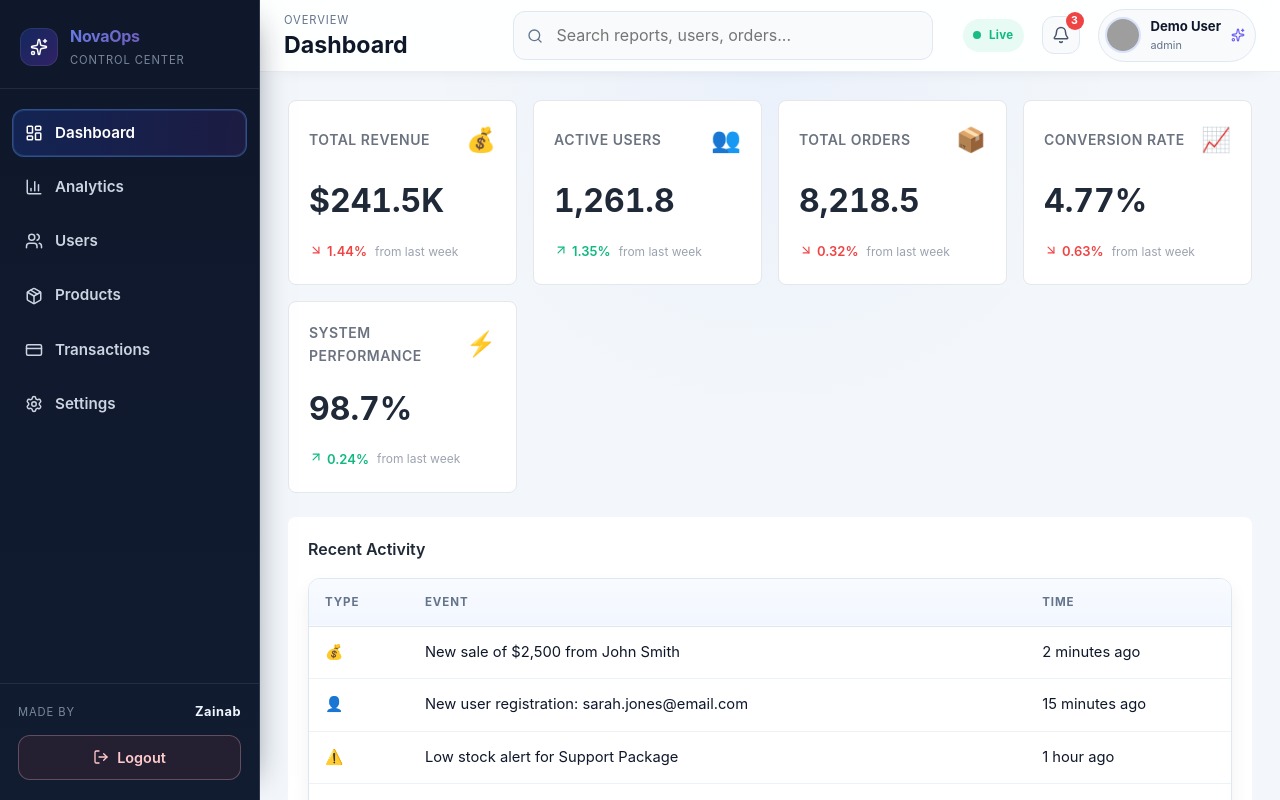
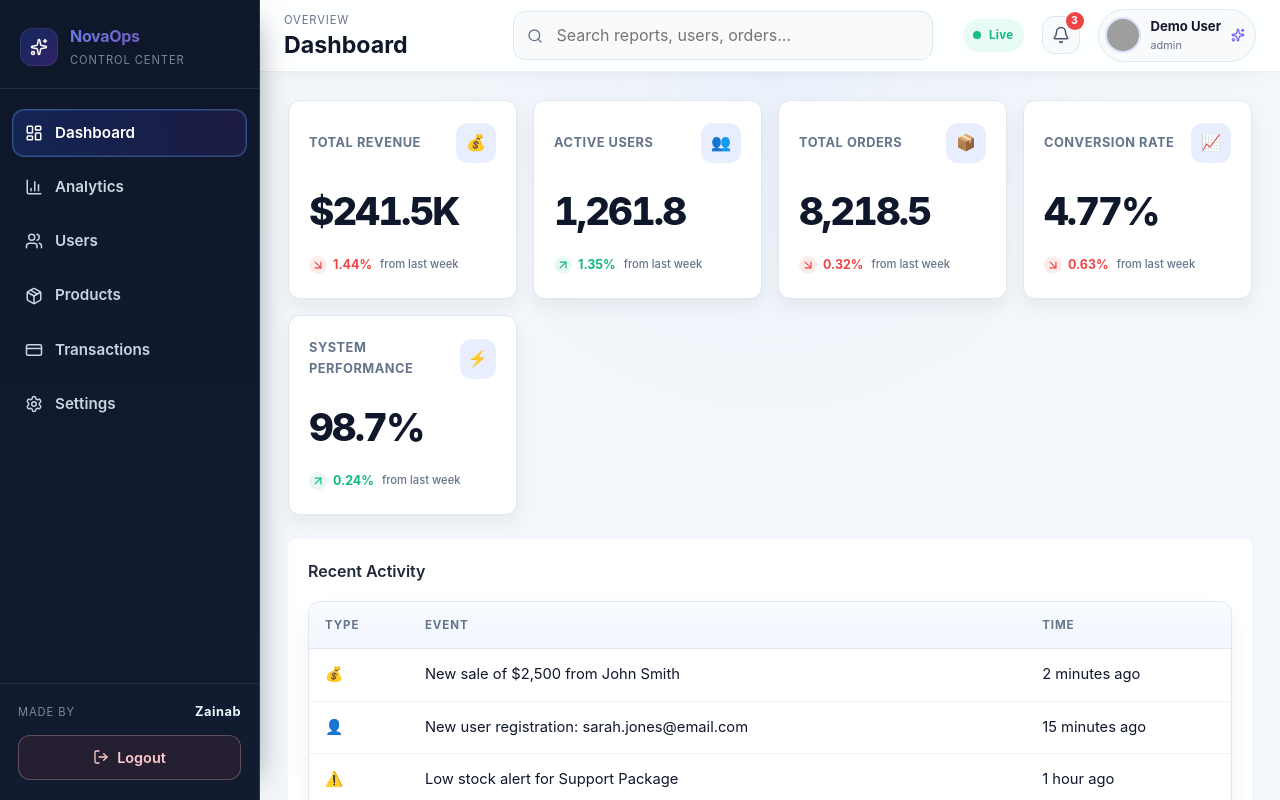
Before and after one commit to abdulbasit-25/zainaib-internship-task, a React (Vite) app in the folder task-4-enterprise-dashboard/: page /dashboard in a window 1280 px wide. Shown: the top 800 px of the page. Built offline with nearby package versions, Linux system fonts and the light colour scheme; sample sign-in values are in the browser's storage; grey boxes are pictures that could not be loaded.

Commit message:
Update enterprise dashboard MetricCard.css

```diff
--- a/task-4-enterprise-dashboard/src/components/MetricCard.css
+++ b/task-4-enterprise-dashboard/src/components/MetricCard.css
@@ -1,82 +1,103 @@
 .metric-card {
-  background: white;
-  border: 1px solid #e5e7eb;
-  border-radius: 8px;
-  padding: 20px;
-  transition: all 0.3s ease;
+  background: var(--surface);
+  border: 1px solid var(--line);
+  border-radius: var(--radius-sm);
+  padding: 22px 20px 18px;
+  box-shadow: var(--shadow-soft);
+  transition:
+    transform 0.2s ease,
+    box-shadow 0.2s ease,
+    border-color 0.2s ease;
 }
 
 .metric-card:hover {
-  border-color: #3b82f6;
-  box-shadow: 0 10px 25px rgba(37, 99, 235, 0.1);
-  transform: translateY(-4px);
+  border-color: rgba(36, 87, 245, 0.2);
+  transform: translateY(-3px);
+  box-shadow: var(--shadow);
 }
 
 .metric-header {
   display: flex;
   justify-content: space-between;
   align-items: center;
-  margin-bottom: 16px;
+  margin-bottom: 18px;
 }
 
 .metric-title {
-  font-size: 14px;
-  font-weight: 600;
-  color: #6b7280;
+  font-size: 0.8rem;
+  font-weight: 700;
+  color: var(--text-muted);
   margin: 0;
+  letter-spacing: 0.04em;
   text-transform: uppercase;
-  letter-spacing: 0.5px;
 }
 
 .metric-icon {
-  font-size: 24px;
+  display: inline-flex;
+  align-items: center;
+  justify-content: center;
+  width: 40px;
+  height: 40px;
+  border-radius: 12px;
+  background: var(--primary-soft);
+  color: var(--primary);
 }
 
 .metric-value {
-  font-size: 32px;
-  font-weight: 700;
-  color: #1f2937;
+  font-size: clamp(1.8rem, 3vw, 2.5rem);
+  font-weight: 800;
+  color: var(--text);
   margin-bottom: 12px;
   font-variant-numeric: tabular-nums;
+  letter-spacing: -0.05em;
 }
 
 .metric-change {
-  display: flex;
+  display: inline-flex;
   align-items: center;
-  gap: 4px;
-  font-size: 13px;
-  font-weight: 600;
+  gap: 6px;
+  font-size: 0.78rem;
+  font-weight: 700;
 }
 
 .metric-change.positive {
-  color: #10b981;
+  color: var(--success);
 }
 
 .metric-change.negative {
-  color: #ef4444;
+  color: var(--danger);
 }
 
 .change-symbol {
-  font-size: 16px;
+  display: inline-flex;
+  align-items: center;
+  justify-content: center;
+  width: 18px;
+  height: 18px;
+  border-radius: 50%;
+  background: rgba(16, 185, 129, 0.1);
+}
+
+.metric-change.negative .change-symbol {
+  background: rgba(239, 68, 68, 0.1);
 }
 
 .change-value {
-  margin-right: 4px;
+  margin-right: 2px;
 }
 
 .change-text {
-  font-weight: 400;
-  color: #9ca3af;
-  font-size: 12px;
+  font-weight: 500;
+  color: var(--text-muted);
+  font-size: 0.7rem;
 }
 
-/* Responsive */
 @media (max-width: 768px) {
   .metric-card {
-    padding: 16px;
+    padding: 18px 16px;
   }
 
-  .metric-value {
-    font-size: 24px;
+  .metric-title {
+    font-size: 0.72rem;
   }
 }
```
